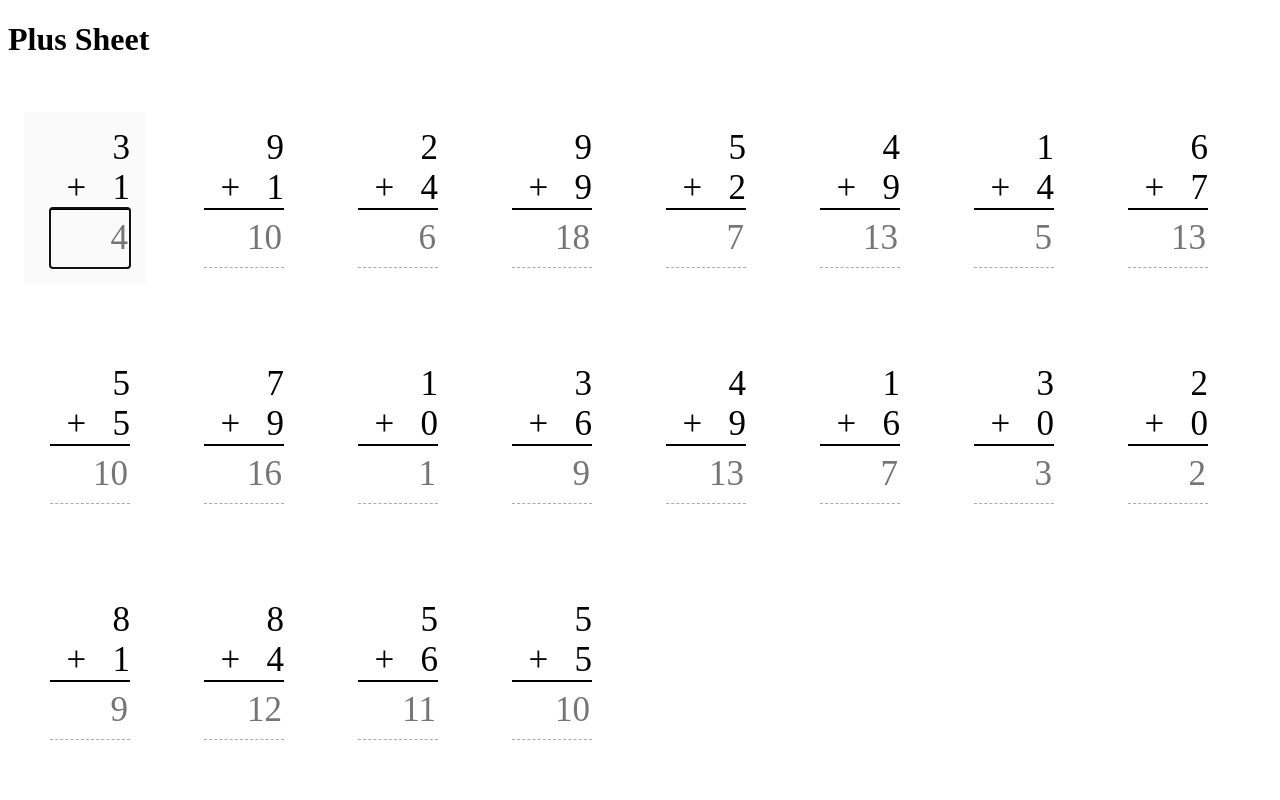
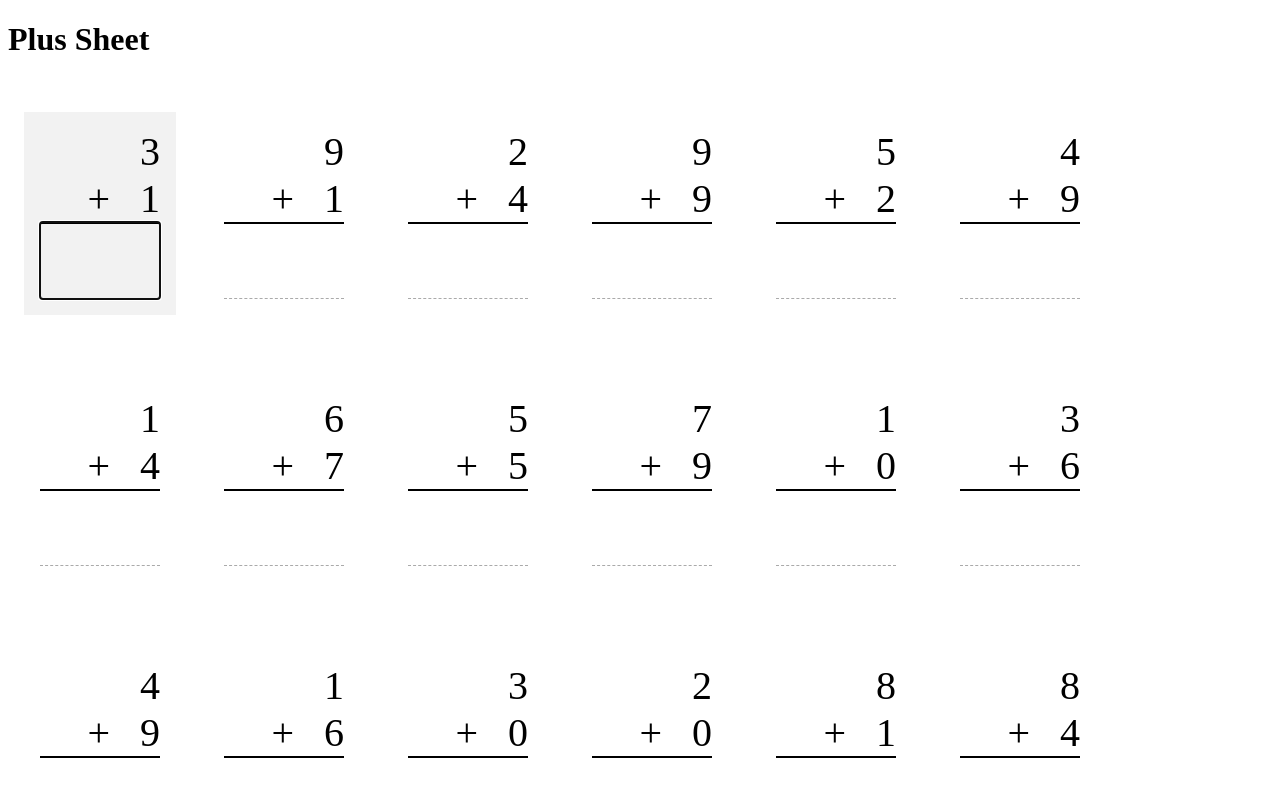
Before and after one commit to windmaomao/react-sheet, a React (Create React App) app: page / in a window 1280 px wide. Shown: the top 800 px of the page. Built offline with nearby package versions, Linux system fonts and the light colour scheme.

Commit message:
add error state

```diff
--- a/src/components/Plus.js
+++ b/src/components/Plus.js
@@ -36,7 +36,6 @@ const Plus = ({
       <div>
         <input
           ref={inputRef}
-          placeholder={answer}
           onKeyDown={onKeyDown}
         />
       </div>
--- a/src/components/PlusStyle.js
+++ b/src/components/PlusStyle.js
@@ -1,4 +1,7 @@
 import styled from 'styled-components'
+
+const fontSize = '40px'
+const width = '120px'
 
 const color = props => {
   if (props.error) return 'red'
@@ -6,33 +9,34 @@ const color = props => {
 }
 
 const backgroundColor = props => {
-  if (props.active) return '#fafafa'
+  if (props.active) return '#f2f2f2'
   return 'white'
 }
 
 const PlusStyle = styled.div`
   background-color: ${backgroundColor};
   font-family: Times New Rome;
-  font-size: 35px;
+  font-size: ${fontSize};
   display: flex;
   flex-direction: column;
   align-items: end;
-  width: 90px;
+  width: ${width};
   margin: 2rem 1rem;
   padding: 1rem;
 
   input {
     background-color: ${backgroundColor};
     font-family: Times New Rome;
-    font-size: 35px;
+    font-size: ${fontSize};
     border-left: none;
     border-right: none;
     border-bottom: 1px dashed #aaa;
-    border-top: 2px solid ${color};
+    border-top: 2px solid black;
     box-sizing: border-box;
     text-align: right;
-    width: 80px;
-    height: 60px;
+    width: 100%;
+    line-height: 1.8;
+    color: ${color}
   }
 `
 
--- a/src/components/Sheet.js
+++ b/src/components/Sheet.js
@@ -11,9 +11,9 @@ const Sheet = ({ questions, answers, handlers }) => {
     onAnswer(i, answer)
     setActiveIndex(i+1)
   }
-  const isAnswerCorrect = i => {
+  const isQuestionCorrect = i => {
     if (answers[i] === null) return true
-    return answers[i] === questions[i].answer
+    return answers[i] === `${questions[i].answer}`
   }
 
   return (
@@ -29,7 +29,7 @@ const Sheet = ({ questions, answers, handlers }) => {
             second={q.second}
             answer={q.answer}
             onAnswer={onQuestionAnswer(i)}
-            error={!isAnswerCorrect(i)}
+            error={!isQuestionCorrect(i)}
           />
         </div>
       ))}
```
